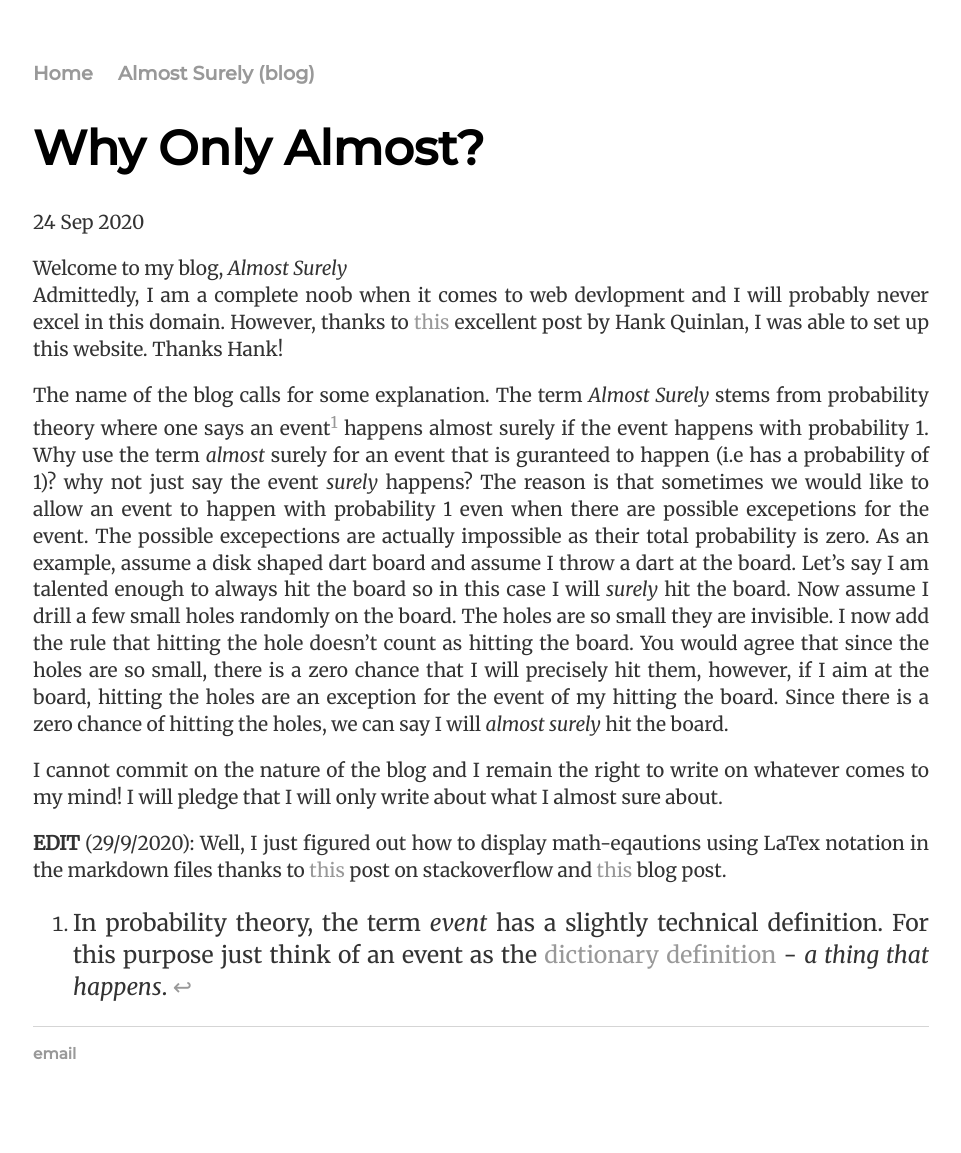
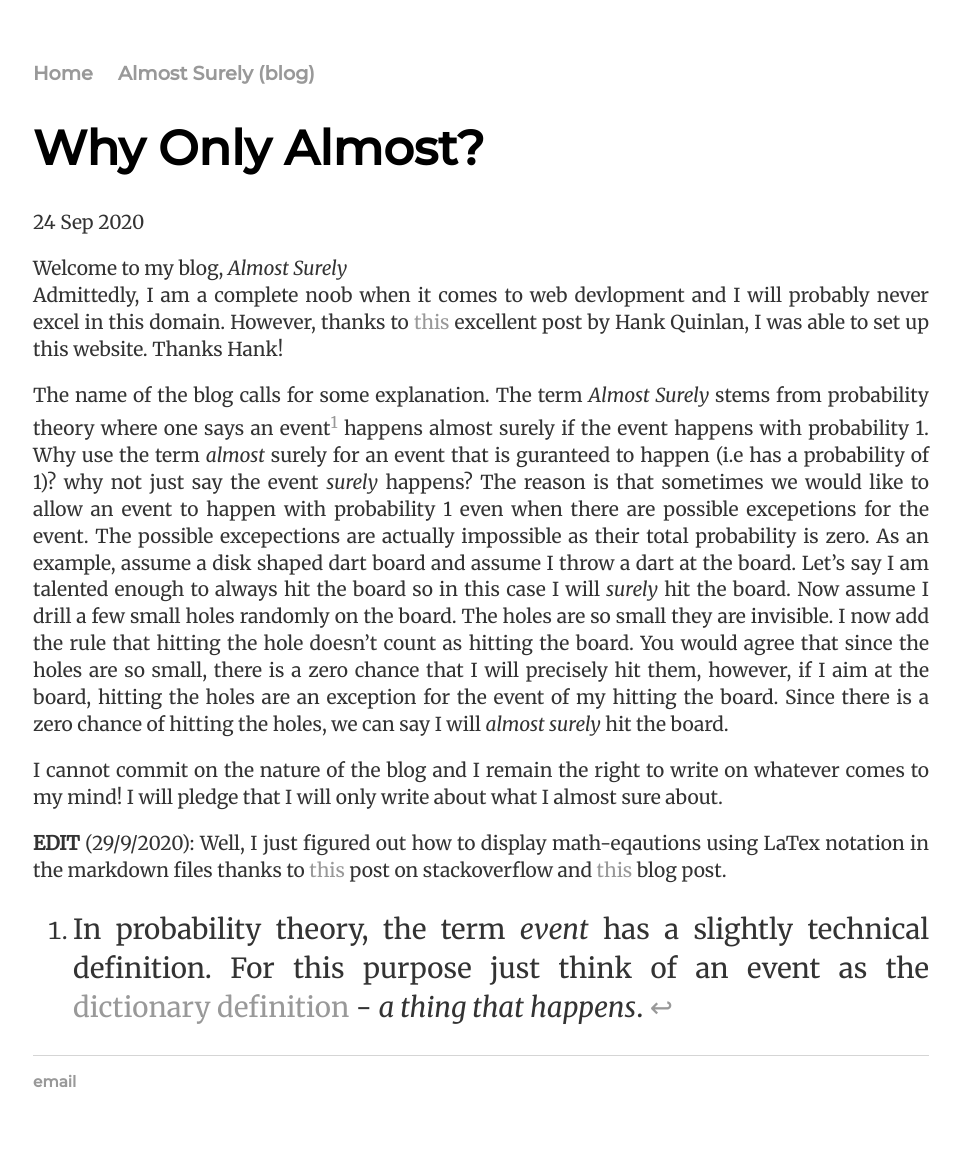
Before and after one commit to nirryde/nirryde.github.io, a Jekyll site: the page built from _posts/2020-09-24-post one.md, in a window 1280 px wide. Shown: the whole page, without its empty margins (159-1120 px from the left). Built offline with Jekyll 4.4.1, drawn with Linux system fonts in a browser that asks for light colours; before the commit the page ends 1124 px from its top, so only the background shows below that.

Commit message:
Update main.css

```diff
--- a/css/main.css
+++ b/css/main.css
@@ -53,6 +53,10 @@ p img {
     margin: 0 auto;
 }
 
+.footnotes {
+    font-size: 1.2em;
+}
+
 footer {
     border-top: 1px solid #d5d5d5;
     font-size: .8em;
```
